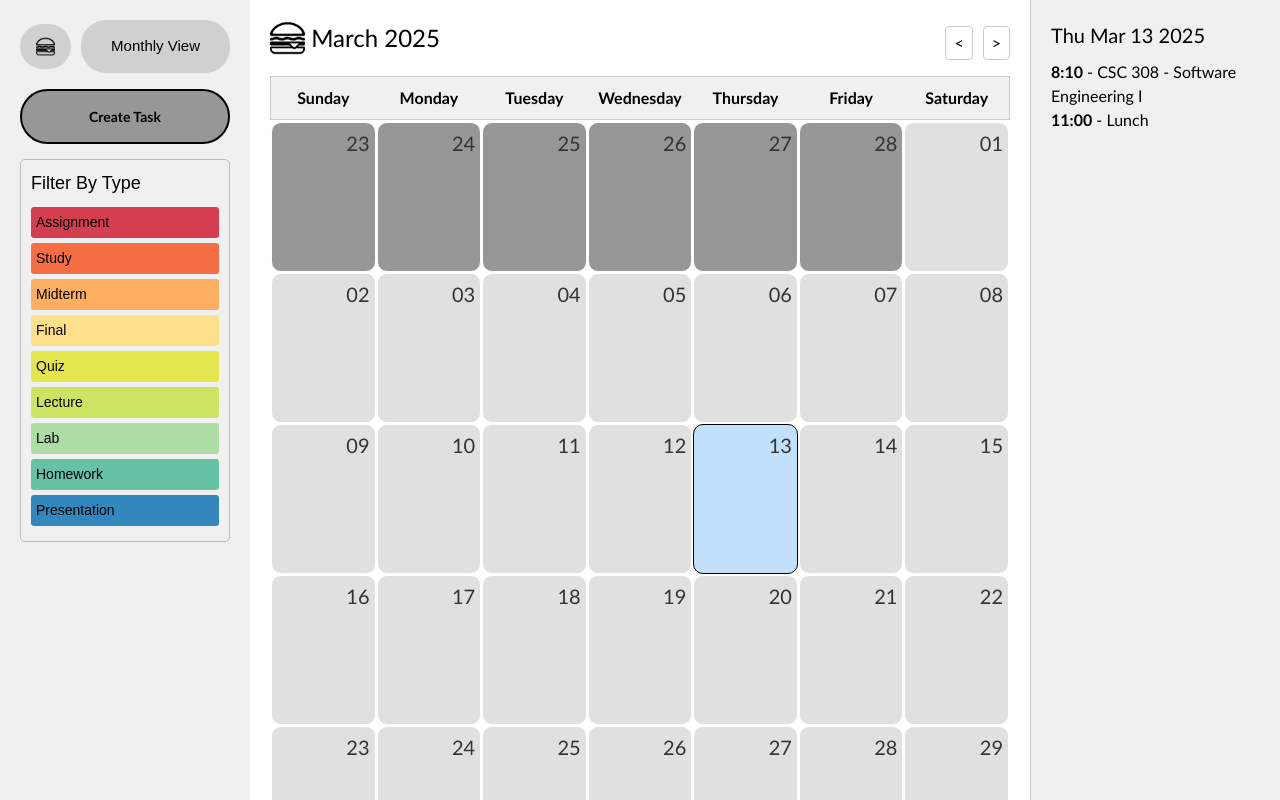
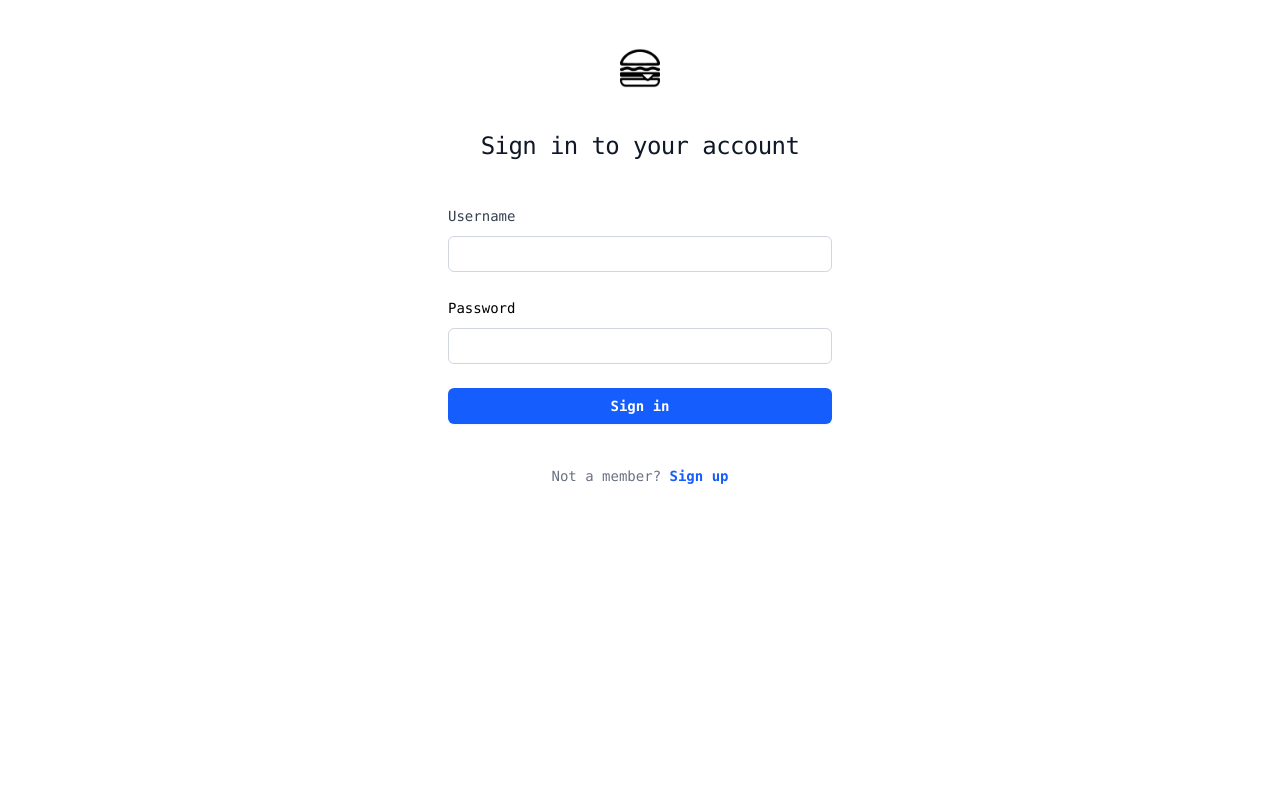
Before and after one commit to siyche/Team-Hamburger, a React (Vite) app in the folder packages/react-frontend/: page /login in a window 1280 px wide. Built offline with nearby package versions, Linux system fonts and the light colour scheme.

Commit message:
implemented: frontend loginpage.jsx using taildwind css (maybe convert to an external .css for readability) -> need to do sign up page and code cleaning

```diff
--- a/packages/react-frontend/src/main.jsx
+++ b/packages/react-frontend/src/main.jsx
@@ -5,6 +5,8 @@
 import CalendarLayoutMonth from './pages/CalendarLayoutMonth';
 import CalendarLayoutWeek from './pages/CalendarLayoutWeek';
 import CalendarLayoutDay from './pages/CalendarLayoutDay';
+import Login from './pages/auth/LoginPage';
+import SignUp from './pages/auth/SignUpPage';
 import "./main.css"; // global styles if needed
 
 //TODO: WILL NEED TO BE REWORKED ONCE WE IMPLEMENT AUTHENTICATION TO INCLUDE PROTECTED ROUTING/LOGIN TOKEN
@@ -12,8 +14,12 @@
 import Settings from './components/Settings'; // ADD THIS IMPORT
 import "./main.css";
 
+// Main App component with routing
+// TODO: PROTECTED ROUTING
 const App = () => (
   <Routes>
+    <Route path="/login" element={<Login />} />
+    <Route path="/register" element={<SignUp />} />
     <Route path="/month" element={<CalendarLayoutMonth />} />
     <Route path="/week" element={<CalendarLayoutWeek />} />
     <Route path="/day" element={<CalendarLayoutDay />} />
--- a/packages/react-frontend/src/pages/auth/LoginPage.jsx
+++ b/packages/react-frontend/src/pages/auth/LoginPage.jsx
@@ -12,12 +12,73 @@
   };
 
   return (
-    <div>
-      <h1>Login</h1>
-      <UsernamePasswordForm onSubmit={handleSubmit} />
-      <p>
-        Don't have an account? <Link to="/register">Register here</Link>
-      </p>
+    <div className ='flex min-h-full flex-1 flex-col justify-center px6 py-12 lg:px-8 font-mono'>
+      <div className='sm:mx-auto sm:w-full sm:max-w-sm'>
+        <img
+          alt='hamburger'
+          src='../../../public/hamburger.png'
+          className='mx-auto h-10 w-auto'
+        />
+        <h2 className='mt-10 text-center text-2xl/9 font-mono tracking-tight text-gray-900'>
+          Sign in to your account
+        </h2>
+      </div>
+
+      {/* Form for username and password */}
+      <div className='mt-10 sm:mx-auto sm:w-full sm:max-w-sm'>
+        <form className='space-y-6'>
+          <div>
+            <label htmlFor='username' className='block text-sm/6 text-gray-700'>
+              Username
+            </label>
+            <div className='mt-2'>
+              <input
+                id='username'
+                name='username'
+                type='username'
+                autoComplete='username'
+                required
+                className="block w-full rounded-md bg-white px-3 py-1.5 text-base text-gray-900 outline-1 -outline-offset-1 outline-gray-300 placeholder:text-gray-400 focus:outline-2 focus:-outline-offset-2 focus:outline-indigo-600 sm:text-sm/6"
+                />
+            </div>
+          </div>
+
+          <div>
+            <div className='flex items-center justify-between'>
+              <label htmlFor='password' className='block text-sm/6 stext-gray-700'>
+                Password
+              </label>
+              </div>
+              <div className='mt-2'>
+                <input
+                  id='password'
+                  name='password'
+                  type='password'
+                  autoComplete='current-password'
+                  required
+                  className='block w-full rounded-md bg-white px-3 py-1.5 text-base text-gray-900 outline-1 -outline-offset-1 outline-gray-300 placeholder:text-gray-400 focus:outline-2 focus:-outline-offset-2 focus:outline-indigo-600 sm:text-sm/6'
+                />
+              </div>
+            </div>
+
+            <div>
+              <button
+                type='submit'
+                className='flex w-full justify-center rounded-md bg-blue-600 px-3 py-1.5 text-sm/6 font-semibold text-white shadow-xs hover:bg-blue-500 focus-visible:outline-2 focus-visible:outline-offset-2 focus-visible:outline-blue-600'
+              >
+                Sign in
+              </button>
+            </div>
+        </form>
+
+        <p className='mt-10 text-center text-sm/6 text-gray-500'>
+          Not a member?
+          <Link to='/register' className='font-semibold leading-6 text-blue-600 hover:text-blue-500'>
+            {' '}
+            Sign up
+          </Link>
+        </p>
+      </div>
     </div>
   );
 }
```
